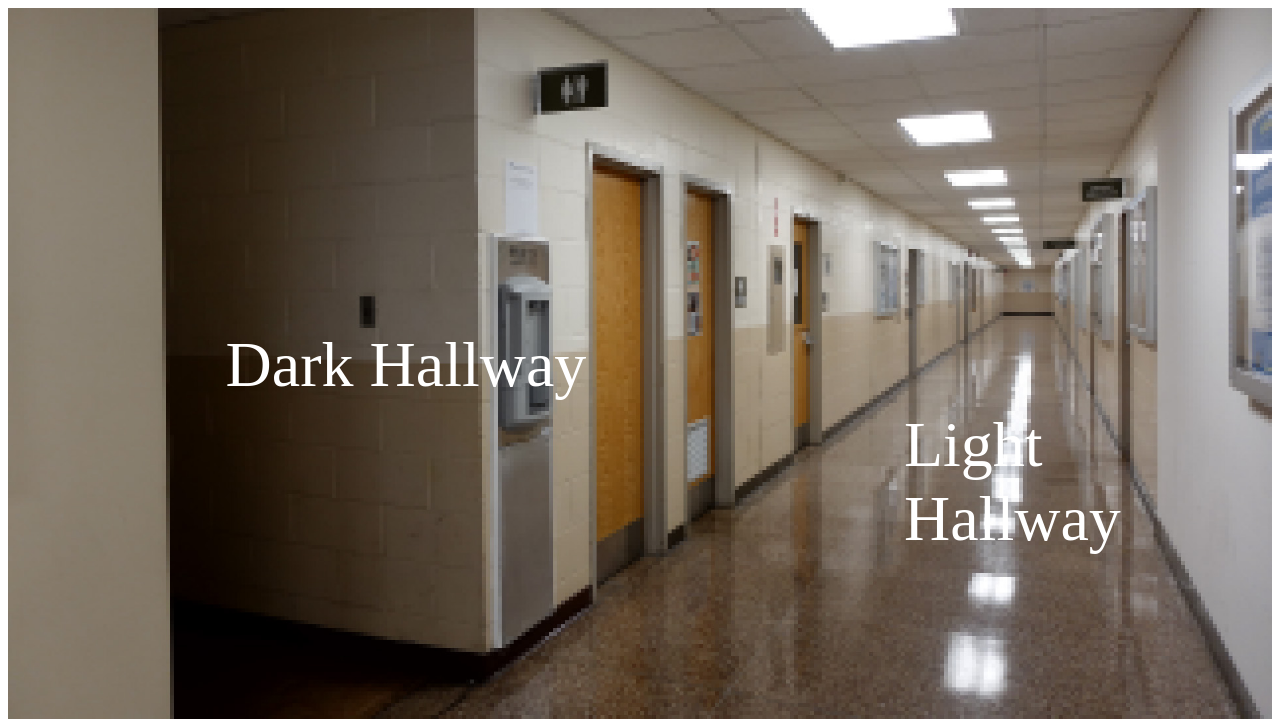
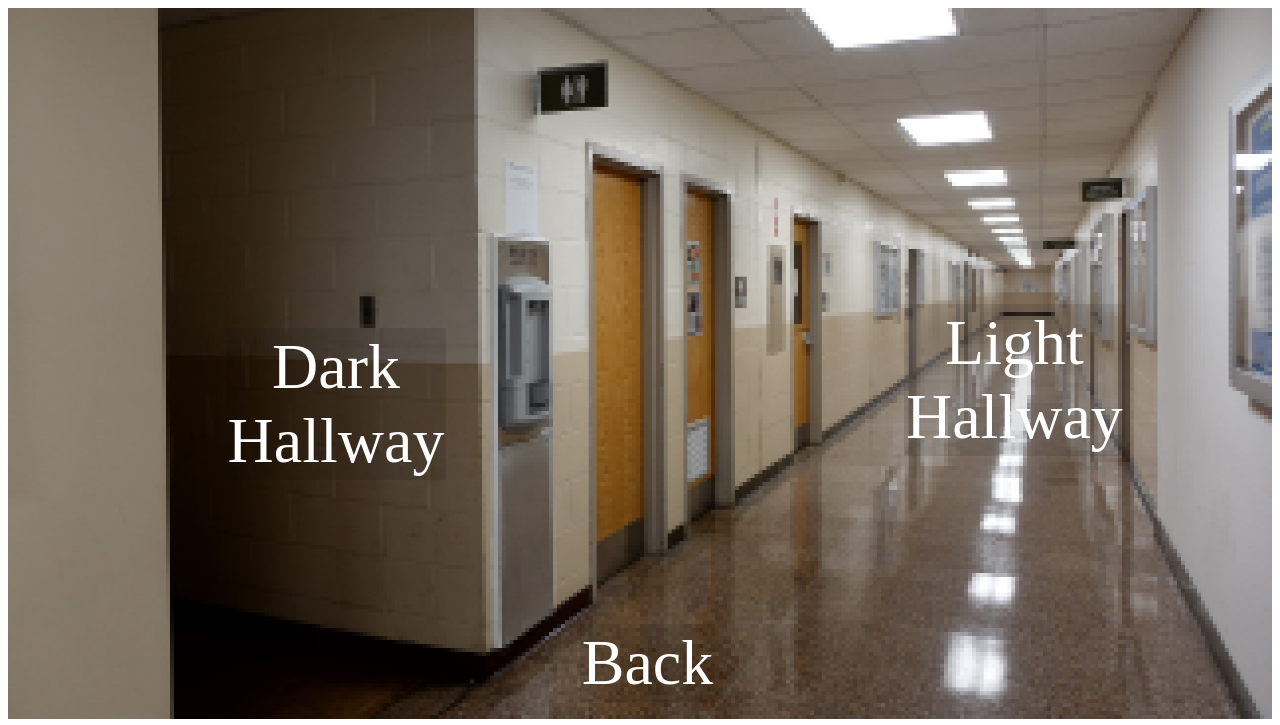
Before and after one commit to jtar6093-hub/entropy-motions, a plain HTML site: page splithall.html in a window 1280 px wide. Drawn offline with Linux system fonts and the light colour scheme.

Commit message:
added transparent box around text for improevd readability

```diff
--- a/splithall.html
+++ b/splithall.html
@@ -8,10 +8,10 @@
 
 <body>
    <div class="container">
-   <img src="bgpics/hallway3.jpg" alt="hallway">
-   <span class="halldark"> <a href="darkhall.html">Dark Hallway </a>
-   <span class="halllight"> <a href="lighthallway.html"> Light Hallway </a>
-   <span class="backdoublehall"> <a href="lighthallway.html"> Back </a>
+     <img src="bgpics/hallway3.jpg" alt="hallway">
+       <span class="halldark"> <a href="darkhall.html">Dark<br>Hallway </a>
+       <span class="halllight"> <a href="lighthallway.html"> Light Hallway </a>
+       <span class="backsplithall"> <a href="lighthallway.html"> Back </a>
 
    </div>
 </body>
--- a/styles.css
+++ b/styles.css
@@ -72,6 +72,9 @@ color: white;
   left: 80vw;
 }
 .halldark {
+  background-color: rgba(0, 0, 0, 0.1);
+  padding: 2px;
+  text-align: center;
   color: white;
   font-size: 5vw;
   position: absolute;
@@ -80,13 +83,19 @@ color: white;
 }
 
 .halllight {
+  background-color: rgba(0, 0, 0, 0.1);
+  padding: 2px;
+  text-align: center;
   color: white;
   font-size: 5vw;
   position: absolute;
-  top: 10vh;
+  top: -3vh;
   left: 53vw;
 }
-.backdoublehall {
+.backsplithall {
+  background-color: rgba(0, 0, 0, 0.1);
+  padding: 2px;
+  text-align: center;
   color: white;
   font-size: 5vw;
   position: absolute;
```
Lines whose indentation alone changed are shown as unchanged.
